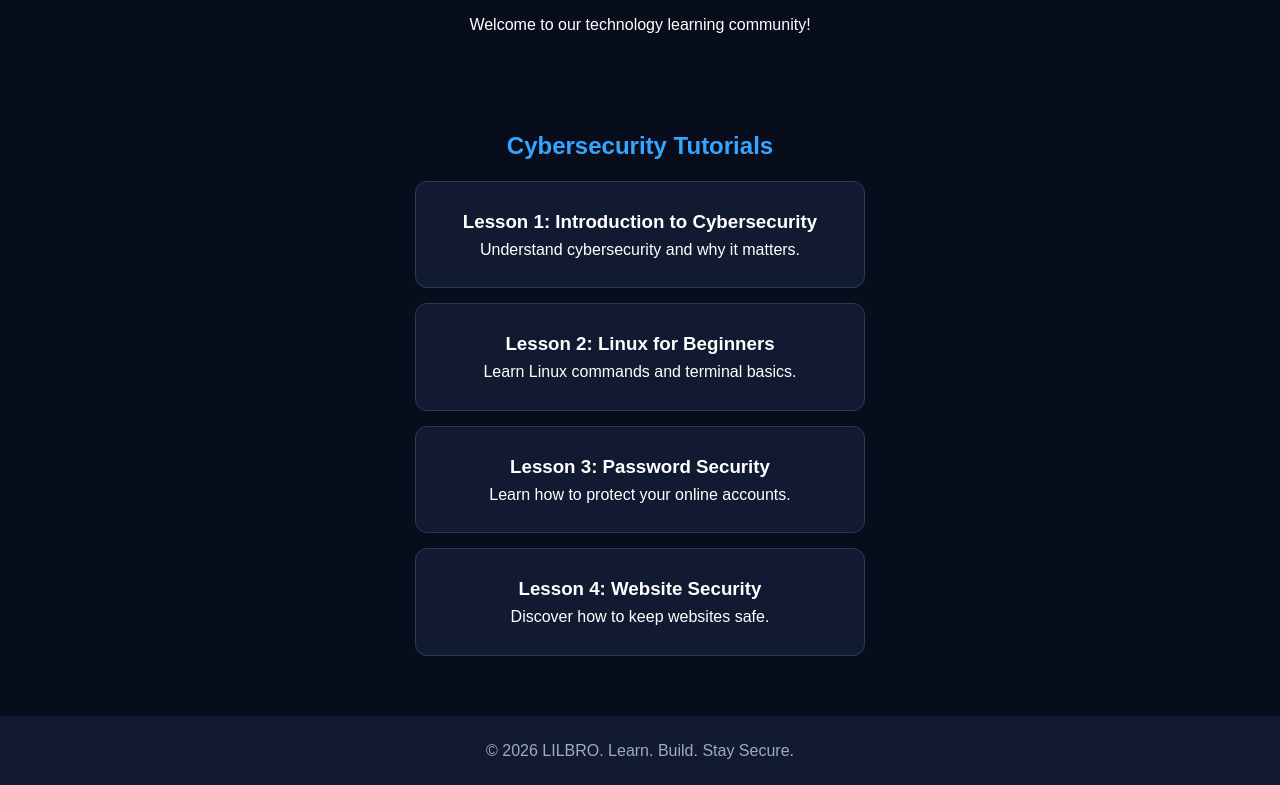
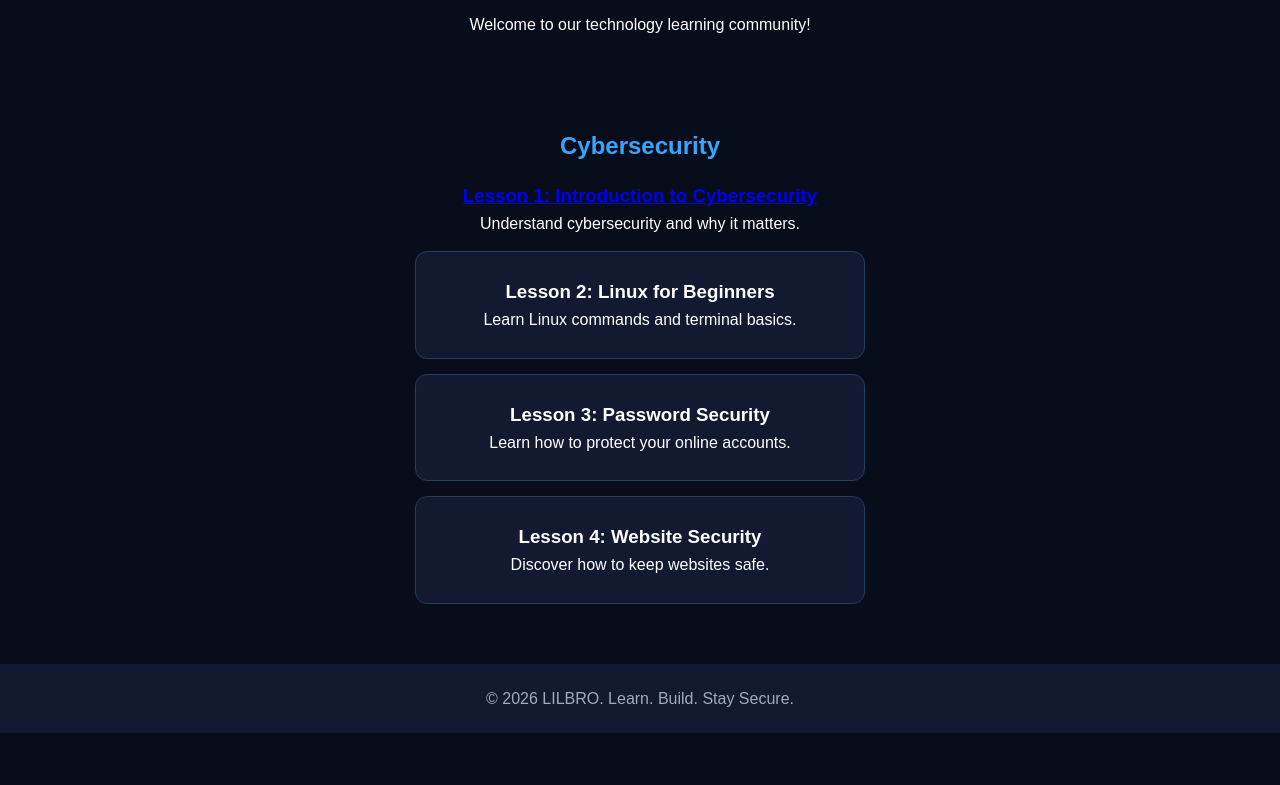
Before and after one commit to calebmensah524-sketch/my-first-website, a plain HTML site: page index.html in a window 1280 px wide. Shown: the part 1273-2058 px from the top of the page. After the commit the page ends 2006 px from the top, so only its background shows below. Drawn offline with Linux system fonts and the light colour scheme.

Commit message:
Update index.html

```diff
--- a/index.html
+++ b/index.html
@@ -143,10 +143,11 @@
   <p>Welcome to our technology learning community!</p>
 </section>
 <section id="tutorials">
-  <h2>Cybersecurity Tutorials</h2>
-
-  <div class="card">
-    <h3>Lesson 1: Introduction to Cybersecurity</h3>
+  <h2>Cybersecurity <h3>
+  <a href="lesson1.html">
+    Lesson 1: Introduction to Cybersecurity
+  </a>
+  </h3>
     <p>Understand cybersecurity and why it matters.</p>
   </div>
 
```
